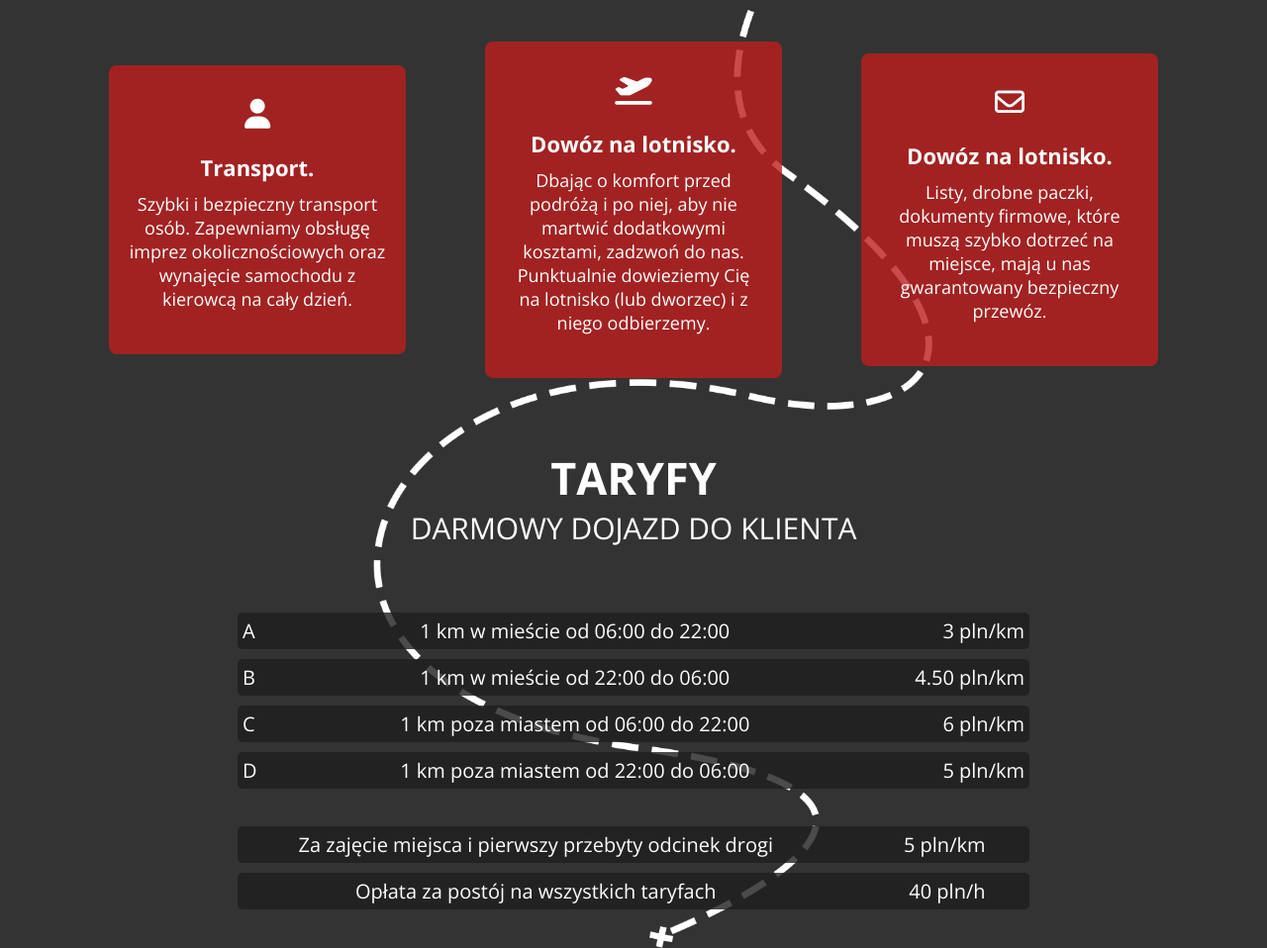
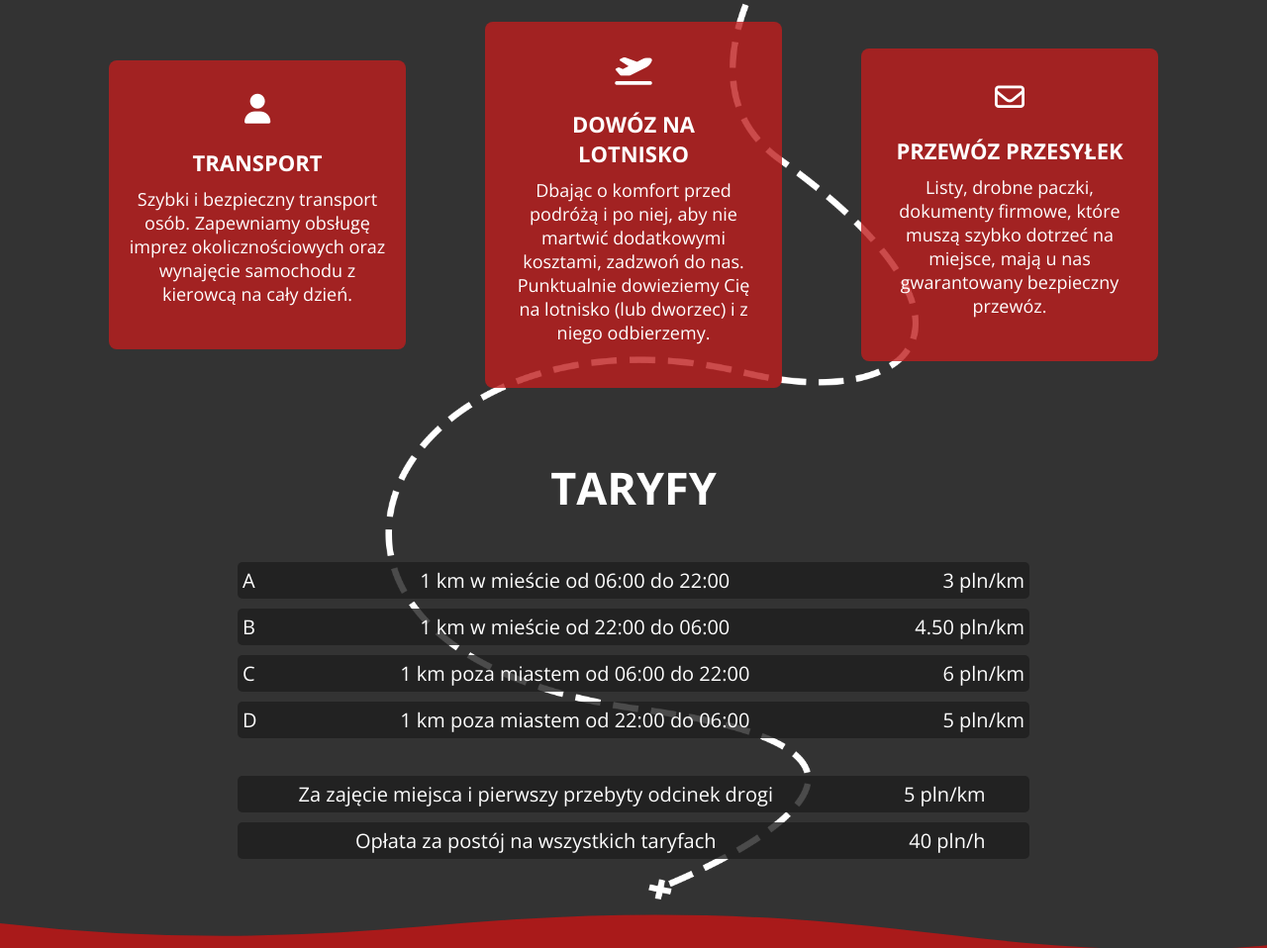
Before and after one commit to Thadon1110/TaxiNysa, a website: page index.html in a window 1280 px wide. Shown: the part 929-1887 px from the top of the page at 99% size. Drawn offline with nearby package versions, Linux system fonts and the light colour scheme.

Commit message:
Small fixes

```diff
--- a/index.html
+++ b/index.html
@@ -66,7 +66,7 @@
 								<div class="offers__card">
 									<i class="fa-solid fa-user"></i>
 
-									<h3 class="offers__card-title">Transport.</h3>
+									<h3 class="offers__card-title">Transport</h3>
 									<p class="offers__card-desc">
 										Szybki i bezpieczny transport osób. Zapewniamy obsługę imprez okolicznościowych oraz wynajęcie samochodu z kierowcą na cały dzień.
 									</p>
@@ -75,7 +75,7 @@
 								<div class="offers__card">
 									<i class="fa-solid fa-plane-departure"></i>
 
-									<h3 class="offers__card-title">Dowóz na lotnisko.</h3>
+									<h3 class="offers__card-title">Dowóz na lotnisko</h3>
 									<p class="offers__card-desc">
 										Dbając o komfort przed podróżą i po niej, aby nie martwić dodatkowymi kosztami, zadzwoń do nas. Punktualnie dowieziemy Cię na
 										lotnisko (lub dworzec) i z niego odbierzemy.
@@ -85,7 +85,7 @@
 								<div class="offers__card">
 									<i class="fa-regular fa-envelope"></i>
 
-									<h3 class="offers__card-title">Dowóz na lotnisko.</h3>
+									<h3 class="offers__card-title">Przewóz przesyłek</h3>
 									<p class="offers__card-desc">
 										Listy, drobne paczki, dokumenty firmowe, które muszą szybko dotrzeć na miejsce, mają u nas gwarantowany bezpieczny przewóz.
 									</p>
@@ -98,7 +98,6 @@
 						<div class="wrapper">
 							<div class="section__heading">
 								<h2>taryfy</h2>
-								<p>darmowy dojazd do klienta</p>
 							</div>
 
 							<div class="tariffs__container">
@@ -195,7 +194,7 @@
 							Każdy student szuka oszczędności, a my wychodzimy Wam naprzeciw ze specjalną zniżką <strong>dla wszystkich studentów -20%!!</strong>
 							<br /><br />
 							<strong>Zniżka obejmuje wszystkie taryfy.</strong> <br /><br />
-							Transport na uczelnię, do domu i na impreże o każdej porze dnia i nocy. <br /><br />
+							Transport na uczelnię, do domu i na imprezę o każdej porze dnia i nocy. <br /><br />
 							Jedynym warunkiem jest ważna legitymacja studencka.
 						</p>
 					</div>
@@ -257,7 +256,7 @@
 
 		<footer class="footer">
 			<div class="wrapper">
-				<p class="footer__copyright">&copy; <span class="footer__copyright-year">2023</span> TAXI Nysa Szogun - All rights Reserved</p>
+				<p class="footer__copyright">&copy; <span class="footer__copyright-year">2023</span> SZOGUN TAXI NYSA - All rights Reserved</p>
 			</div>
 		</footer>
 
--- a/src/sass/style.scss
+++ b/src/sass/style.scss
@@ -20,7 +20,8 @@ body {
 	&__heading {
 		text-transform: uppercase;
 		text-align: center;
-		padding: 4rem;
+		padding-top: 4rem;
+		padding-bottom: 2rem;
 		font-size: 3rem;
 		cursor: default;
 	}
@@ -291,6 +292,7 @@ body {
 		&-title {
 			padding: 1rem;
 			font-size: 2.2rem;
+			text-transform: uppercase;
 			text-align: center;
 		}
 
```
Also changed, not shown: css/style.css, dist/css/style.min.css, 2 other files.
